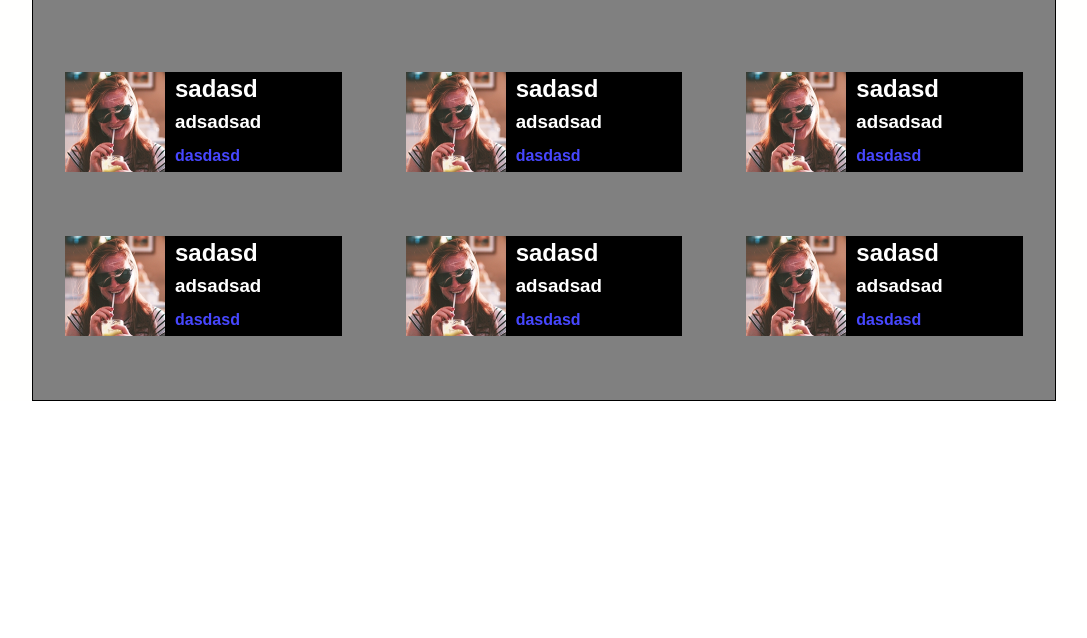
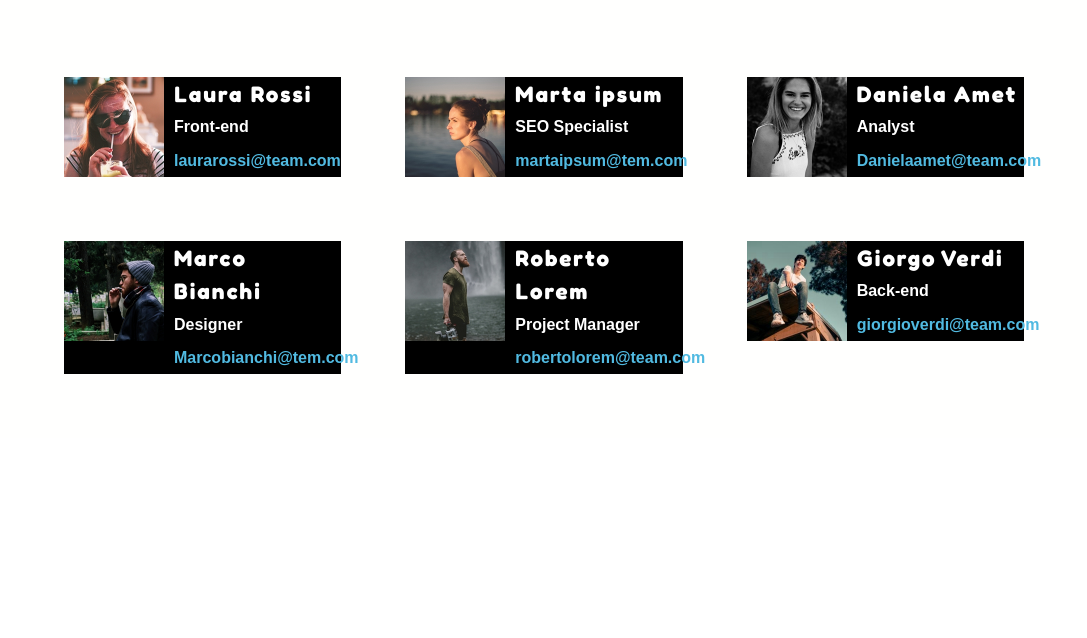
Before and after one commit to Adriatik-Berdufi/html-css-float-cards, a plain HTML site: page index.html in a window 1280 px wide. Shown: the part 162-800 px from the top of the page, without its empty margins (96-1183 px from the left). Drawn offline with Linux system fonts and the light colour scheme.

Commit message:
feat: add contents

```diff
--- a/css/style.css
+++ b/css/style.css
@@ -7,7 +7,7 @@
   box-sizing: border-box;
 }
 body {
-  font-family: Arial, Helvetica, sans-serif;
+  font-family:"Fredoka";
 }
 img{
   height: 100px;
@@ -27,8 +27,6 @@ img{
 .container{
   width: 80%;
   margin: 0 auto;
-  background-color: grey;
-  border: 1px solid black;
   text-align: center;
   padding:2rem;
 
@@ -36,7 +34,23 @@ img{
 h1,p{
   margin-bottom: 3rem;
 }
+h1{
+  color: rgb(229, 49, 112);
+  font-size: 2rem;
+}
+h2{
+  font-size: 1.4rem;
+  letter-spacing: 2px;
+}
+h3{
+  font-family: Arial, Helvetica, sans-serif;
+  font-size: 1rem;
+}
+.mail{
+  font-family: Arial, Helvetica, sans-serif;
+  color:rgb(81, 186, 225);
 
+}
 .row.team{
   margin: 0 -2rem;
 
@@ -54,9 +68,7 @@ img{
   float: left;
   height: 100px;
 }
-.mail{
-  color: rgb(71, 71, 255);
-}
+
 .user{
   padding-left: 110px;
   line-height:calc(100px / 3);
--- a/index.html
+++ b/index.html
@@ -5,10 +5,11 @@
     <meta name="viewport" content="width=device-width, initial-scale=1.0" />
     <meta name="author" content="Adriatik Berdufi" />
     <title>Float</title>
-    <!-- Link Font Awesome -->
-    <!--
-      <link rel="stylesheet" href="https://cdnjs.cloudflare.com/ajax/libs/font-awesome/6.5.1/css/all.min.css" integrity="sha512-DTOQO9RWCH3ppGqcWaEA1BIZOC6xxalwEsw9c2QQeAIftl+Vegovlnee1c9QX4TctnWMn13TZye+giMm8e2LwA==" crossorigin="anonymous" referrerpolicy="no-referrer" />
-    -->
+    <!-- Link Font google -->
+    <link rel="preconnect" href="https://fonts.googleapis.com">
+    <link rel="preconnect" href="https://fonts.gstatic.com" crossorigin>
+    <link href="https://fonts.googleapis.com/css2?family=Fredoka:wght@300;400;500;600;700&family=Roboto:wght@100;300;400;500;700;900&display=swap" rel="stylesheet">
+
     <!-- Link CSS -->
     <link rel="stylesheet" href="./css/style.css" />
   </head>
@@ -25,51 +26,51 @@
           <div class="col-1-3 clearfix" >
             <img src="./img/female1.png" alt="">
             <div class="user">
-              <h2>sadasd</h2>
-              <h3>adsadsad</h3>
-              <h4 class="mail">dasdasd</h4>
+              <h2>Laura Rossi</h2>
+              <h3>Front-end</h3>
+              <h4 class="mail">laurarossi@team.com</h4>
             </div>
           </div>
           <div class="col-1-3 clearfix" >
-            <img src="./img/female1.png" alt="">
+            <img src="./img/female2.png" alt="">
             <div class="user">
-              <h2>sadasd</h2>
-              <h3>adsadsad</h3>
-              <h4 class="mail">dasdasd</h4>
+              <h2>Marta ipsum</h2>
+              <h3>SEO Specialist</h3>
+              <h4 class="mail">martaipsum@tem.com</h4>
             </div>
           </div>
           <div class="col-1-3 clearfix" >
-            <img src="./img/female1.png" alt="">
+            <img src="./img/female3.png" alt="">
             <div class="user">
-              <h2>sadasd</h2>
-              <h3>adsadsad</h3>
-              <h4 class="mail">dasdasd</h4>
+              <h2>Daniela Amet</h2>
+              <h3>Analyst</h3>
+              <h4 class="mail">Danielaamet@team.com</h4>
             </div>
           </div>
         </div>
         <div class="row team clearfix">
           <div class="col-1-3 clearfix" >
-            <img src="./img/female1.png" alt="">
+            <img src="./img/male1.png" alt="">
             <div class="user">
-              <h2>sadasd</h2>
-              <h3>adsadsad</h3>
-              <h4 class="mail">dasdasd</h4>
+              <h2>Marco Bianchi</h2>
+              <h3>Designer</h3>
+              <h4 class="mail">Marcobianchi@tem.com</h4>
             </div>
           </div>
           <div class="col-1-3 clearfix" >
-            <img src="./img/female1.png" alt="">
+            <img src="./img/male2.png" alt="">
             <div class="user">
-              <h2>sadasd</h2>
-              <h3>adsadsad</h3>
-              <h4 class="mail">dasdasd</h4>
+              <h2>Roberto Lorem</h2>
+              <h3>Project Manager</h3>
+              <h4 class="mail">robertolorem@team.com</h4>
             </div>
           </div>
           <div class="col-1-3 clearfix" >
-            <img src="./img/female1.png" alt="">
+            <img src="./img/male3.png" alt="">
             <div class="user">
-              <h2>sadasd</h2>
-              <h3>adsadsad</h3>
-              <h4 class="mail">dasdasd</h4>
+              <h2>Giorgo Verdi</h2>
+              <h3>Back-end</h3>
+              <h4 class="mail">giorgioverdi@team.com</h4>
             </div>
           </div>
 
```
